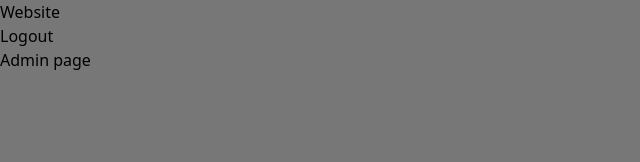
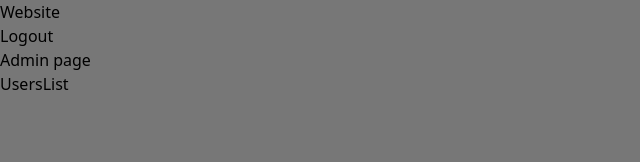
Before and after one commit to YuriyPilipenkoKH/next-routes, a Next.js app: page /adminpanel in a window 1280 px wide. Shown: the top 162 px of the page, without its empty margins (0-640 px from the left). Built offline with nearby package versions, Linux system fonts and the light colour scheme; no server answers; the database is empty.

Commit message:
handled promice

```diff
--- a/src/app/(website)/adminpanel/page.tsx
+++ b/src/app/(website)/adminpanel/page.tsx
@@ -1,4 +1,5 @@
 import UserRoleManager from '@/app/components/User/UserRoleManager'
+import UsersList from '@/app/components/User/UsersList'
 import { getSession } from '@/lib/getSession'
 import React from 'react'
 
@@ -11,6 +12,7 @@ const AdminPage =async () => {
   return (
     <div>
       <h2>Admin page</h2>
+      <UsersList/>
       {/* <UserRoleManager
       user={user}
       onRoleChange ={change}
--- a/src/app/components/User/UsersList.tsx
+++ b/src/app/components/User/UsersList.tsx
@@ -1,8 +1,20 @@
+import { getUsers } from '@/actions/get-users'
 import React from 'react'
 
 const UsersList = () => {
+  const result = getUsers()
+  .then(response => {
+    if (response.success && response.usersList) {
+      // setList(response.data.usersList);
+      console.log(response.usersList);
+
+    }
+    })
+
   return (
-    <div>UsersList</div>
+    <div>UsersList
+
+    </div>
   )
 }
 
```
